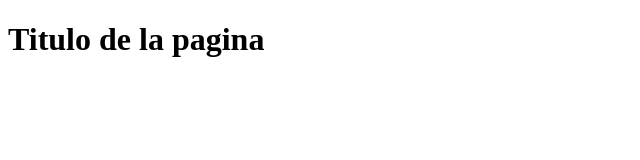
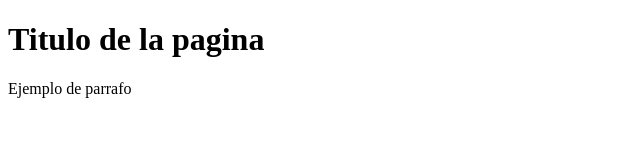
Before and after one commit to Dant325/prueba1, a plain HTML site: page index.html in a window 1280 px wide. Shown: the whole page, without its empty margins (0-640 px from the left). Drawn offline with Linux system fonts and the light colour scheme.

Commit message:
Update index.html

```diff
--- a/index.html
+++ b/index.html
@@ -8,5 +8,6 @@
 </head>
 <body>
     <h1>Titulo de la pagina</h1>
+    <p>Ejemplo de parrafo</p>
 </body>
 </html>
```
